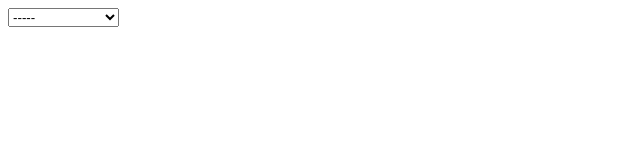
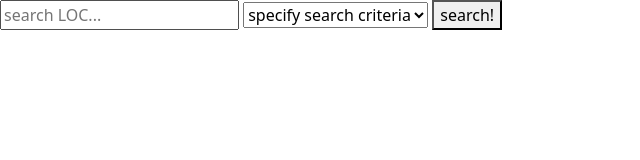
Before and after one commit to dcrlsn/library-of-congress, a plain HTML site: page index.html in a window 1280 px wide. Shown: the whole page, without its empty margins (0-640 px from the left). Drawn offline with nearby package versions, Linux system fonts and the light colour scheme.

Commit message:
html updates

```diff
--- a/assets/css/style.css
+++ b/assets/css/style.css
@@ -0,0 +1,7 @@
+body {
+    display: inline-block;
+    box-sizing: border-box;
+    flex: 1 1 auto;
+    align-items: center;
+    justify-content: center;
+}
--- a/index.html
+++ b/index.html
@@ -5,7 +5,11 @@
     <meta charset="UTF-8">
     <meta http-equiv="X-UA-Compatible" content="IE=edge">
     <meta name="viewport" content="width=device-width, initial-scale=1.0">
-    <title>Document</title>
+    <link rel="stylesheet" href="https://cdn.jsdelivr.net/npm/bootstrap@5.1.3/dist/css/bootstrap.min.css"
+        rel="stylesheet" integrity="sha384-1BmE4kWBq78iYhFldvKuhfTAU6auU8tT94WrHftjDbrCEXSU1oBoqyl2QvZ6jIW3"
+        crossorigin="anonymous">
+    <link rel="stylesheet" href="./assets/css/style.css">
+    <title>Library of Congress</title>
 </head>
 
 <body>
@@ -18,9 +22,10 @@
     film, videos: film-and-videos
     printed music, such as sheet music: notated-music
     archived websites: websites-->
+    <input type="text" id="search-text" placeholder="search LOC...">
 
-    <select id="format">
-        <option value="">-----</option>
+    <select id="search-criteria">
+        <option value="">specify search criteria</option>
         <option value="maps">maps</option>
         <option value="audio">audio</option>
         <option value="photos">photos</option>
@@ -30,6 +35,8 @@
         <option value="notated-music">notated music</option>
         <option value="websites">websites</option>
     </select>
+    <button id="search-button">search!</button>
+
     <script>
         var formatEl = document.querySelector('#format');
         console.log(formatEl)
```
